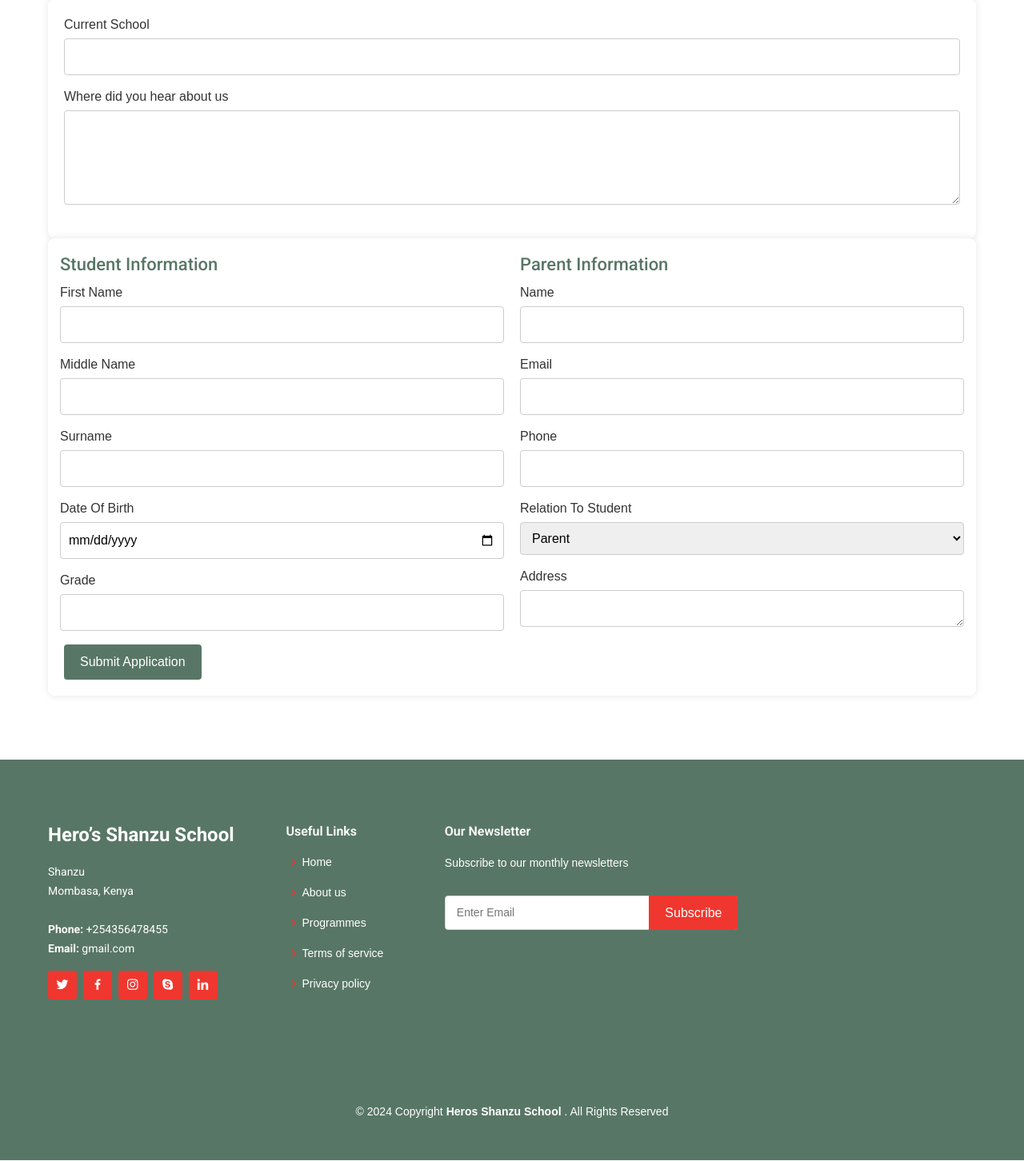
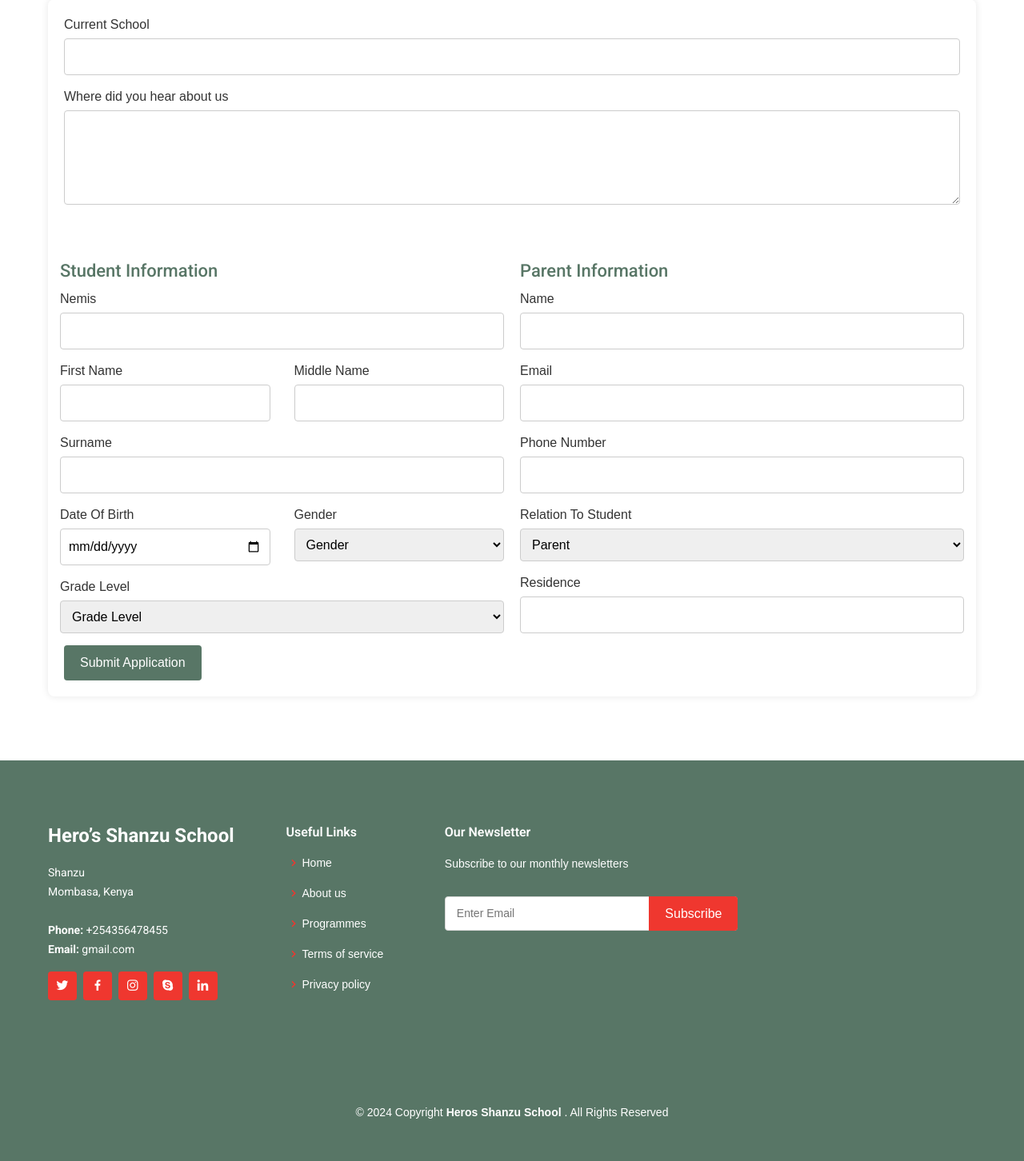
Before and after one commit to rotich254/heroshanzu4, a Django app: page /make-application/ in a window 1280 px wide. Shown: the part 1076-2528 px from the top of the page at 80% size. Run offline with Django 5.2, Linux system fonts and the light colour scheme; some libraries are stand-ins or nearby versions.

Commit message:
make application form for admission functional

```diff
--- a/gallery/templates/gallery/apply.html
+++ b/gallery/templates/gallery/apply.html
@@ -30,70 +30,104 @@
     <h2>Admission Enquiry</h2>
     <p>Fill the form below.</p>
 
-    <form class="application-form">
+    <form class="application-form" method="post">
+      {% csrf_token %}
       <div class="form-group2">
-        <label for="student-name">Current School</label>
-        <input type="text" id="student-name" name="student-name" required>
+        <label for="current_school">Current School</label>
+        <input type="text" id="current_school" name="current_school" required>
       </div>
       <div class="form-group2">
-        <label for="parent-address">Where did you hear about us</label>
-        <textarea id="parent-address" name="parent-address" rows="4" required></textarea>
+        <label for="about_us">Where did you hear about us</label>
+        <textarea id="about_us" name="about_us" rows="4"></textarea>
       </div>
-
-    </form>
-
-
-    <form class="application-form">
+      <br>
+      <br>
       <div class="form-row">
         <div class="form-column">
           <h3>Student Information</h3>
           <div class="form-group2">
-            <label for="student-name">First Name</label>
-            <input type="text" id="student-name" name="student-name" required>
+            <label for="nemis">Nemis</label>
+            <input type="number" id="nemis" name="nemis" required>
           </div>
           <div class="form-group2">
-            <label for="student-name">Middle Name</label>
-            <input type="text" id="student-name" name="student-name" required>
+            <div class="row">
+              <div class="col-md-6">
+                <label for="name">First Name</label>
+                <input type="text" id="name" name="name" required>
+              </div>
+              <div class="col-md-6">
+                <label for="middle_name">Middle Name</label>
+                <input type="text" id="middle_name" name="middle_name" required>
+              </div>
+            </div>
           </div>
+
           <div class="form-group2">
-            <label for="student-name">Surname</label>
-            <input type="text" id="student-name" name="student-name" required>
+            <label for="surname">Surname</label>
+            <input type="text" id="surname" name="surname" required>
           </div>
+
           <div class="form-group2">
-            <label for="date-of-birth">Date Of Birth</label>
-            <input type="date" id="date-of-birth" name="date-of-birth" required>
+            <div class="row">
+              <div class="col-md-6">
+                <label for="date_of_birth">Date Of Birth</label>
+                <input type="date" id="date_of_birth" name="date_of_birth" required>
+              </div>
+              <div class="col-md-6">
+                <label for="gender">Gender</label>
+                <select name="gender" id="gender" required>
+                  <option value="" disabled selected>Gender</option>
+                  <option value="male">Male</option>
+                  <option value="female">Female</option>
+                </select>
+              </div>
+            </div>
           </div>
+
           <div class="form-group2">
-            <label for="student-grade">Grade</label>
-            <input type="text" id="student-grade" name="student-grade" required>
+            <label for="student_grade">Grade Level</label>
+            <select name="student_grade"  id="student_grade" required>
+              <option value="" disabled selected>Grade Level</option>
+              <option value="pp1">Pre Pimary 1</option>
+              <option value="pp2">Pre Pimary 2</option>
+              <option value="grade1">Grade 1</option>
+              <option value="grade2">Grade 2</option>
+              <option value="grade3">Grade 3</option>
+              <option value="grade4">Grade 4</option>
+              <option value="grade5">Grade 5</option>
+              <option value="grade6">Grade 6</option>
+              <option value="grade7">Grade 7</option>
+              <option value="grade8">Grade 8</option>
+              <option value="grade9">Grade 9</option>
+            </select>
           </div>
         </div>
 
         <div class="form-column">
           <h3>Parent Information</h3>
           <div class="form-group2">
-            <label for="parent-name">Name</label>
-            <input type="text" id="parent-name" name="parent-name" required>
+            <label for="parent_name">Name</label>
+            <input type="text" id="parent_name" name="parent_name" required>
           </div>
           <div class="form-group2">
-            <label for="parent-email">Email</label>
-            <input type="email" id="parent-email" name="parent-email" required>
+            <label for="parent_email">Email</label>
+            <input type="email" id="parent_email" name="parent_email" required>
           </div>
           <div class="form-group2">
-            <label for="parent-phone">Phone</label>
-            <input type="tel" id="parent-phone" name="parent-phone" required>
+            <label for="parent_phone">Phone Number</label>
+            <input type="tel" id="parent_phone" name="parent_phone" required>
           </div>
           <div class="form-group2">
-            <label for="parent-relation">Relation To Student</label>
-            <select id="parent-relation" name="parent-relation" required>
-              <option value="mother">Parent</option>
+            <label for="parent_relation">Relation To Student</label>
+            <select id="parent_relation" name="parent_relation" required>
+              <option value="parent">Parent</option>
               <option value="guardian">Guardian</option>
               <option value="other">Other</option>
             </select>
           </div>
           <div class="form-group2">
-            <label for="parent-address">Address</label>
-            <textarea id="parent-address" name="parent-address" rows="1" required></textarea>
+            <label for="parent_residence">Residence</label>
+            <input id="parent_residence" name="parent_residence" required>
           </div>
         </div>
       </div>
--- a/gallery/templates/gallery/index.html
+++ b/gallery/templates/gallery/index.html
@@ -72,7 +72,7 @@
         <i class="bi bi-list mobile-nav-toggle"></i>
       </nav><!-- .navbar -->
 
-      <a href="#" class="appointment-btn scrollto" style="background-color:#587666"><span class="d-none d-md-inline">Make a</span> Donation</a>
+      <a href="#pricing" class="appointment-btn scrollto" style="background-color:#587666"><span class="d-none d-md-inline">Make a</span> Donation</a>
 
     </div>
   </header><!-- End Header -->
@@ -929,6 +929,18 @@
   </main><!-- End #main -->
 {% endblock %}
 
+{% if messages %}
+<div class="text-center text-uppercase">
+  {% for message in messages %}
+    <div class="alert alert-success alert-dismissible fade show" role="alert">
+      {{ message }}
+      <button type="button" class="close" data-dismiss="alert" aria-label="Close">
+        <span aria-hidden="true">&times;</span>
+      </button>
+    </div>
+  {% endfor %}
+</div>
+{% endif %}
   <!-- ======= Footer ======= -->
   <footer id="footer">
     <div class="footer-top">
@@ -980,7 +992,8 @@
             <h4>Our Newsletter</h4>
             <p>Subscribe to our monthly newsletters</p>
             <form action="" method="post">
-              <input type="email" name="email" placeholder="Enter Email"><input type="submit" value="Subscribe">
+              {% csrf_token %}
+              <input type="email" name="subscribe_email" placeholder="Enter Email" required><input type="submit" name="subscribe" value="Subscribe">
             </form>
 
           </div>
--- a/gallery/views.py
+++ b/gallery/views.py
@@ -6,27 +6,68 @@ from django.core.mail import EmailMessage
 from django.contrib import messages
 from django.shortcuts import redirect
 from django.urls import reverse
+from .models import ContactSubmission, Subscriber
+from django.conf import settings
 
 def index(request):
 
     if request.method == 'POST':
-        name= request.POST.get('name')
-        email = request.POST.get('email')
-        message = request.POST.get('message')
+        if 'subscribe' in request.POST:
+            email= request.POST.get('subscribe_email')
 
-        subject = f'Contact Submission by {name}'
+            subscriber, created= Subscriber.objects.get_or_create(email=email)
 
-        emailmessage= EmailMessage(
-            subject,
-            f'Name: {name}\nEmail: {email}\nMessage: {message}',
-            email,
-            ['heroshanzu@gmail.com'],
-            reply_to = [email],
-        )
+            if created:
+                subject= 'Welcome To Our Newsletter'
+                body = (
+                    f'Dear {email},\n'
+                    'Thank You for Subscribing to our Newsletter! We are excited to have you onboard with latest news.\n\n'
+                    'Best Regards,\n'
+                    'Heros A.I.C. Shanzu'
+                )
 
-        emailmessage.send()
-        messages.success(request, 'Email Has Been Sent')
-        return redirect(reverse('index') + '#contact')
+                emailmessage = EmailMessage(
+                    subject,
+                    body,
+                    settings.EMAIL_HOST_USER,
+                    [email],
+
+                )
+
+                try:
+                    emailmessage.send()
+                    messages.success(request, 'Subscription Successful! A confirmation Email Has Been Sent to You')
+
+                except Exception as e:
+                    messages.error(request, f'Error Occured During Subscription: {e}')
+
+            return redirect(reverse('index') + '#footer' )
+
+        else:
+
+            name= request.POST.get('name')
+            email = request.POST.get('email')
+            message = request.POST.get('message')
+
+            ContactSubmission.objects.create(name=name,email=email,message=message)
+
+            subject = f'Contact Submission by {name}'
+
+            emailmessage= EmailMessage(
+                subject,
+                f'Name: {name}\nEmail: {email}\nMessage: {message}',
+                to=[settings.EMAIL_HOST_USER],
+                reply_to = [email],
+            )
+
+            try:
+                emailmessage.send()
+                messages.success(request, 'Message Has Been Sent Successfully')
+
+            except Exception as e:
+                messages.error(request, f'An Error Has Occured, {e}')
+
+            return redirect(reverse('index') + '#contact')
 
     else:
         return render(request, 'gallery/index.html')
```
Also changed, not shown: gallery/admin.py (+5 -2 lines), gallery/models.py (+57 -0 lines), assets/css/style.css (line endings or trailing spaces), db.sqlite3, gallery/migrations/0002_contactsubmission.py (added), gallery/migrations/0003_subscriber.py (added), gallery/migrations/0004_alter_subscriber_submitted_at.py (added).
